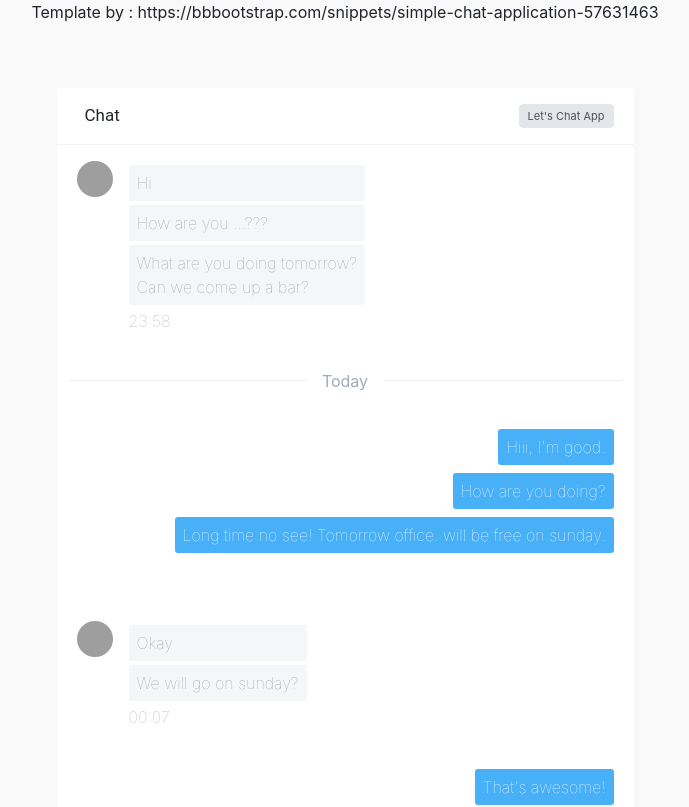
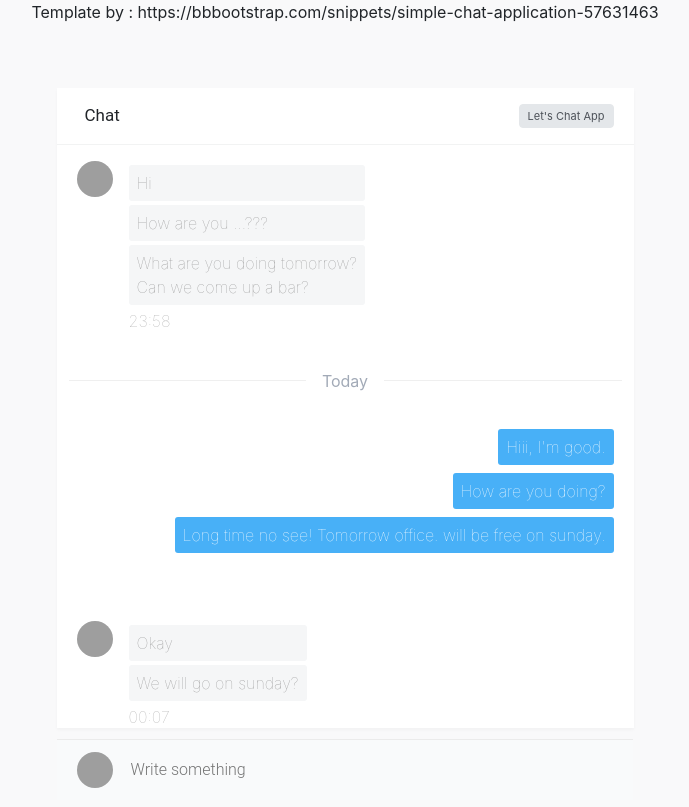
Before and after one commit to saturdayclass/chat-wae, a React (Create React App) app: page / in a window 1280 px wide. Shown: the top 807 px of the page, without its empty margins (295-984 px from the left). Built offline with nearby package versions, Linux system fonts and the light colour scheme; grey boxes are pictures that could not be loaded.

Commit message:
update: added scroll

```diff
--- a/src/App.css
+++ b/src/App.css
@@ -5,7 +5,8 @@
 .card {
   border: 0;
   border-radius: 0px;
-  margin-bottom: 30px;
+  height: 80vh;
+  overflow-y: scroll !important;
   -webkit-box-shadow: 0 2px 3px rgba(0, 0, 0, 0.03);
   box-shadow: 0 2px 3px rgba(0, 0, 0, 0.03);
   -webkit-transition: 0.5s;
@@ -87,7 +88,7 @@ h4.card-title {
 .ps-container {
   -ms-touch-action: auto;
   touch-action: auto;
-  overflow: hidden !important;
+  overflow-y: scroll !important;
   -ms-overflow-style: none;
 }
 
@@ -232,7 +233,9 @@ h4.card-title {
 }
 
 .publisher {
-  position: relative;
+  position: fixed !important;
+  width: 45%;
+  bottom: 0;
   display: -webkit-box;
   display: flex;
   -webkit-box-align: center;
```
